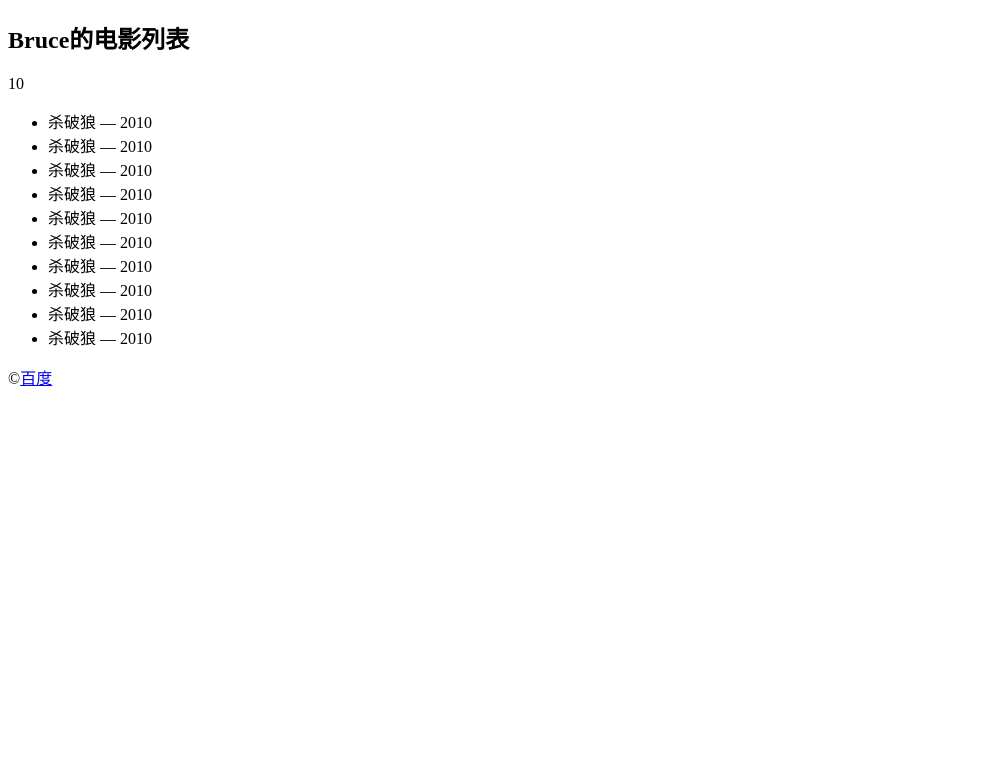
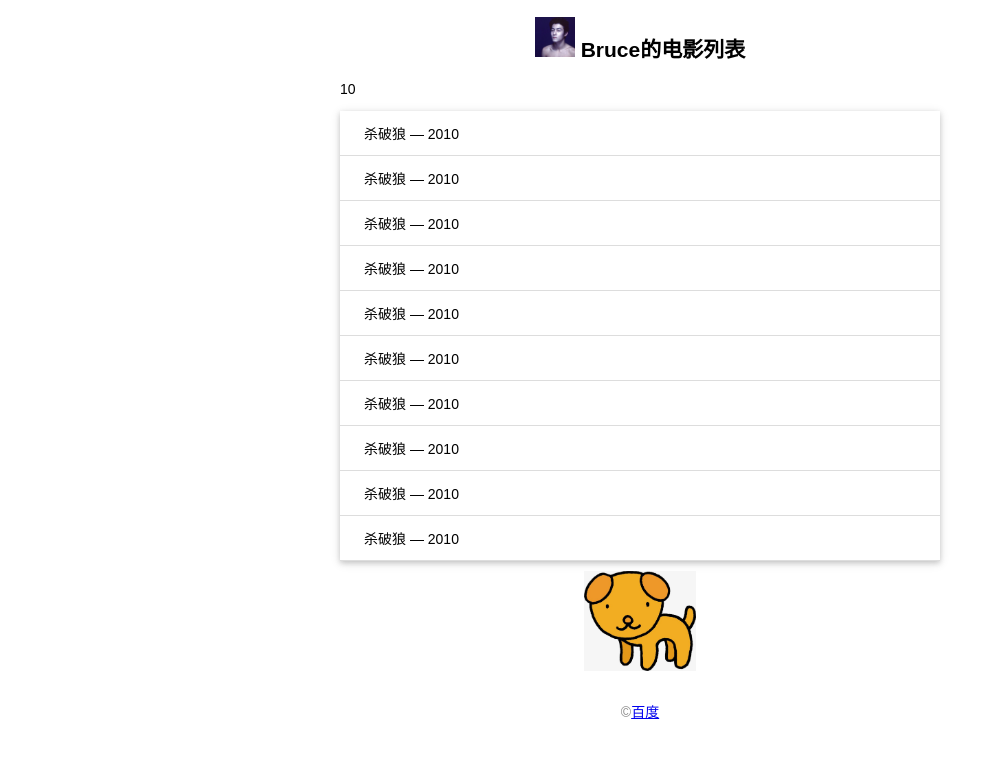
Before and after one commit to hao-minmin/project, a Flask app: page / in a window 1280 px wide. Shown: the top 758 px of the page, without its empty margins (0-998 px from the left). Run offline with Flask 2, Linux system fonts and the light colour scheme.

Commit message:
增加了静态文件

```diff
--- /dev/null
+++ b/static/style.css
@@ -0,0 +1,38 @@
+body{
+    width: 600px;
+    font-size: 14px;
+    font-family: Arial, Helvetica, sans-serif;
+    margin: auto;
+}
+h2{
+    text-align: center;
+}
+/* 页脚 */
+footer{
+    color: #888888;
+    margin-top: 20px;
+    text-align: center;
+    padding: 10px;
+}
+/* avatar */
+.avatar{
+    width: 40px;
+}
+.movie-list{
+    list-style: none;
+    padding: 0;
+    margin-bottom: 10px;
+    box-shadow: 0 2px 5px 0 rgba(0, 0, 0, 0.16),0 2px 10px 0 rgba(0, 0, 0, 0.12);
+}
+.movie-list li{
+    padding: 12px 24px;
+    border-bottom: 1px solid #dddddd;
+}
+.movie-list li:hover{
+    background: #f8f9fa;
+}
+.gougou{
+    display: block;
+    margin: 0 auto;
+    height: 100px;
+}
--- a/templates/index.html
+++ b/templates/index.html
@@ -3,17 +3,24 @@
 <head>
     <meta charset="UTF-8">
     <meta name="viewport" content="width=device-width, initial-scale=1.0">
+    <link rel="icon" href="{{ url_for('static',filename='favicon.ico') }}">
+    <link rel="stylesheet" href="{{ url_for('static',filename='style.css') }}">
     <title>{{ name }}的电影列表</title>
 </head>
 <body>
-    <h2>{{ name }}的电影列表</h2>
+    <h2>
+        <img class="avatar" src="{{ url_for('static',filename='images/avatar.jpg') }}" alt="头像">
+        {{ name }}的电影列表
+    </h2>
     {# length过滤器获取movies变量长度 #}
     <p>{{ movies|length }}</p>
-    <ul>
+    <ul class="movie-list">
         {% for movie in movies %}
         <li>{{ movie.title }} — {{ movie.year }}</li>
         {% endfor %}
     </ul>
+    <img class="gougou" src="{{ url_for('static',filename='images/gougou.jpg') }}" alt="狗狗">
     <footer>&copy;<a href="http://www.baidu.com">百度</a></footer>
+
 </body>
 </html>
```
Also changed, not shown: static/favicon.ico (added), static/images/avatar.jpg (added), static/images/gougou.jpg (added).
